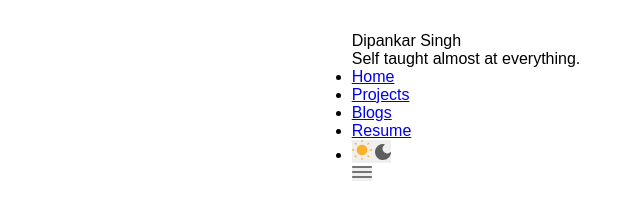
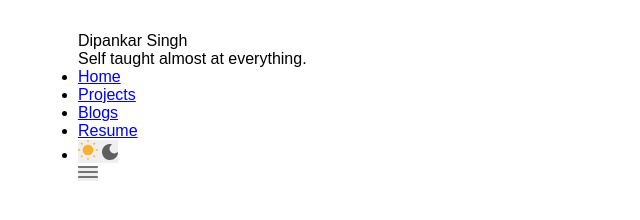
Before and after one commit to deep0x1/deep0x1-dev, a website built with Vite: page static-template/index.html in a window 1280 px wide. Shown: the whole page, without its empty margins (174-814 px from the left). Built offline with nearby package versions, Linux system fonts and the light colour scheme.

Commit message:
feat: Add main container scss to base

```diff
--- a/static-template/src/sass/base/_base.scss
+++ b/static-template/src/sass/base/_base.scss
@@ -35,3 +35,13 @@ body {
   align-items: flex-start;
   justify-content: center;
 }
+
+.container {
+  width: 100%;
+  max-width: 48.5rem;
+
+  display: flex;
+  flex-direction: column;
+  align-items: stretch;
+  justify-content: flex-start;
+}
```
